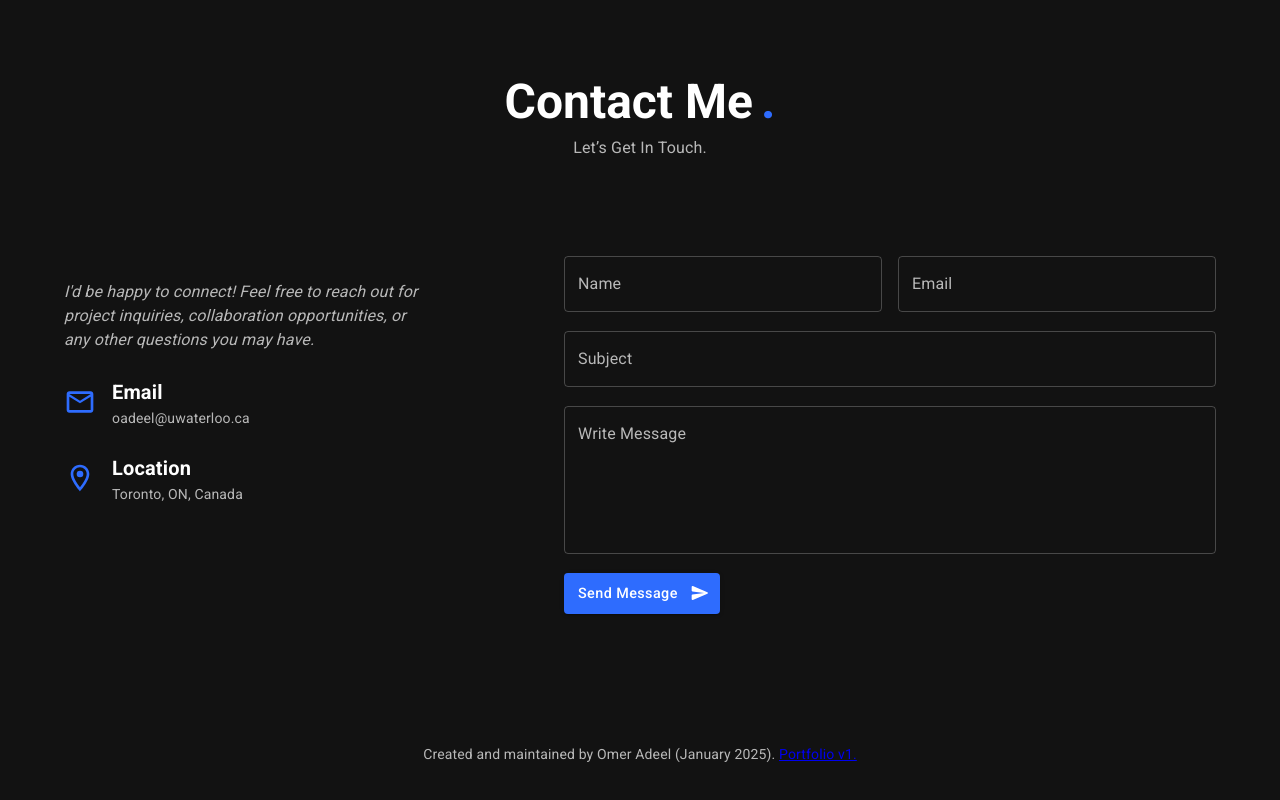
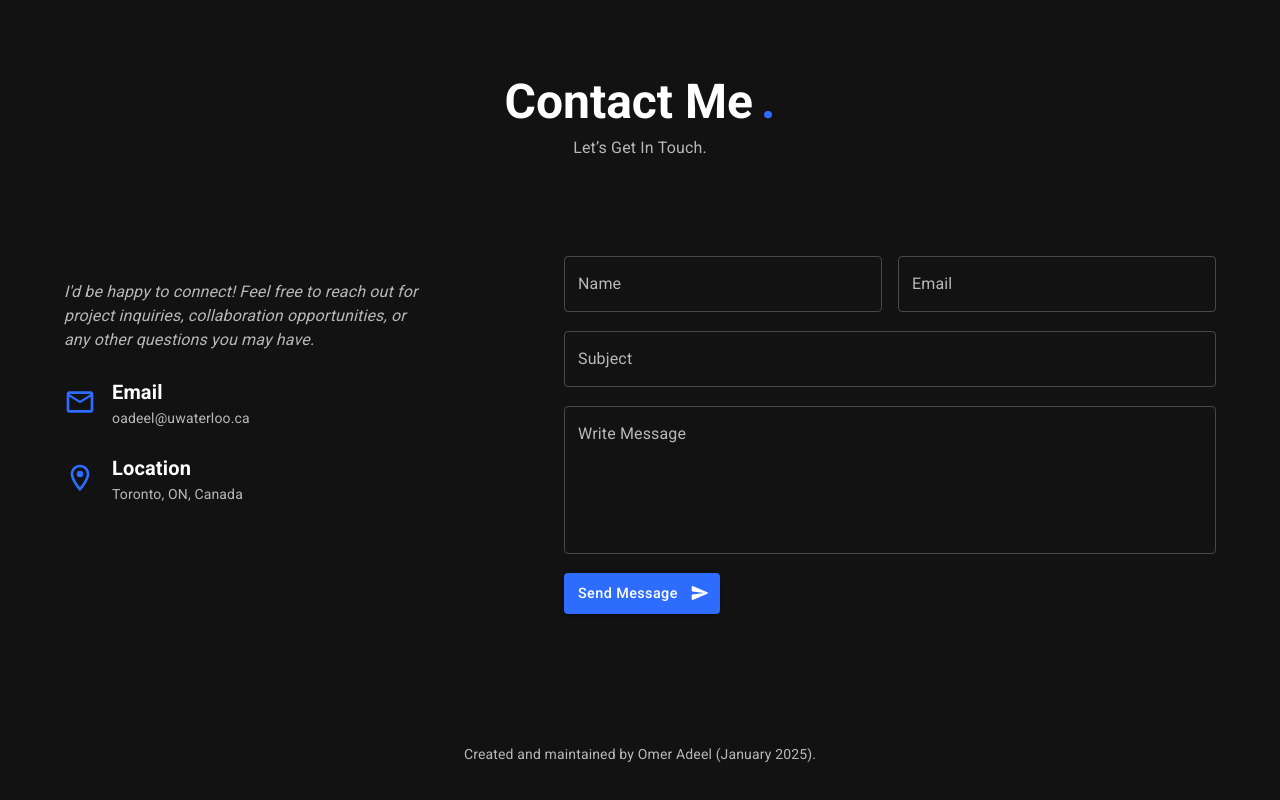
Before and after one commit to omeradeel26/portfolio-2025, a React (Create React App) app: page / in a window 1280 px wide. Shown: the part 6051-6851 px from the top of the page. Built offline with nearby package versions, Linux system fonts and the light colour scheme; a web font is replaced by a local one.

Commit message:
removed other website

```diff
--- a/src/components/ContactSection.js
+++ b/src/components/ContactSection.js
@@ -159,7 +159,7 @@ const ContactSection = () => {
             mt: { xs: 6, md:10 }, // Add spacing at the bottom
           }}
         >
-          Created and maintained by Omer Adeel (January 2025). <a style={{color:'text.secondary'}} target="_blank" href="https://omeradeel2020.netlify.app"> Portfolio v1.</a>
+          Created and maintained by Omer Adeel (January 2025).
         </Typography>
       </Container>
     </Box>
```
